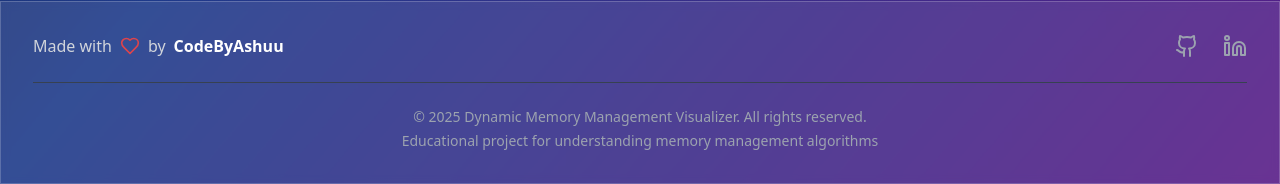
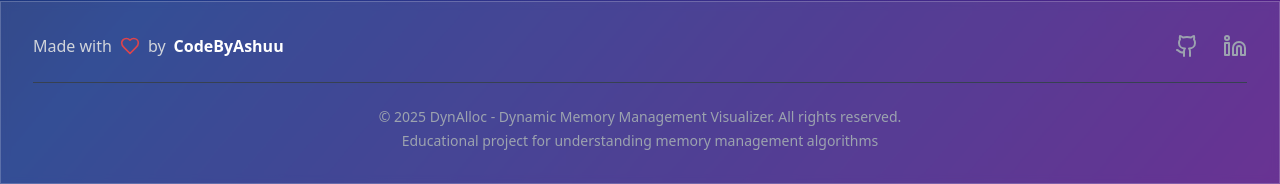
Before and after one commit to CodeByAshuu/DMMV, a React (Vite) app: page /visualizer in a window 1280 px wide. Shown: the part 1348-1532 px from the top of the page. Built offline with nearby package versions, Linux system fonts and the light colour scheme.

Commit message:
added name in footer

```diff
--- a/src/components/Footer.jsx
+++ b/src/components/Footer.jsx
@@ -37,7 +37,7 @@ const Footer = () => {
 
         <div className="mt-6 pt-6 border-t border-gray-700">
           <div className="text-center text-sm text-gray-400">
-            <p>&copy; 2025 Dynamic Memory Management Visualizer. All rights reserved.</p>
+            <p>&copy; 2025 DynAlloc - Dynamic Memory Management Visualizer. All rights reserved.</p>
             <p className="mt-1">Educational project for understanding memory management algorithms</p>
           </div>
         </div>
```
